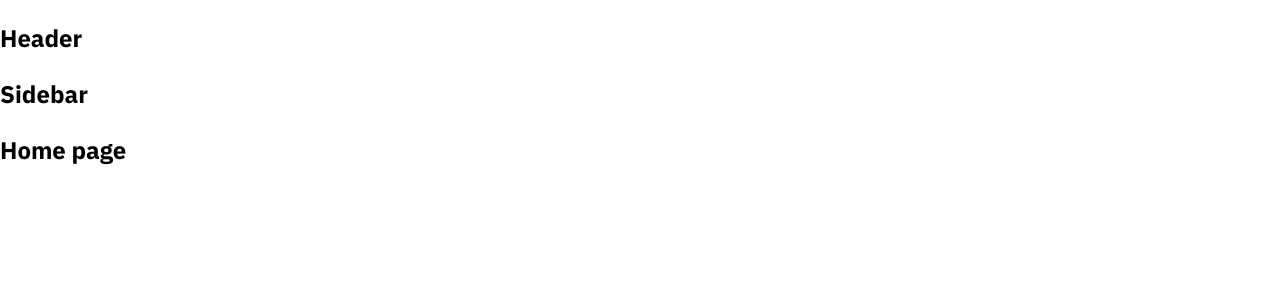
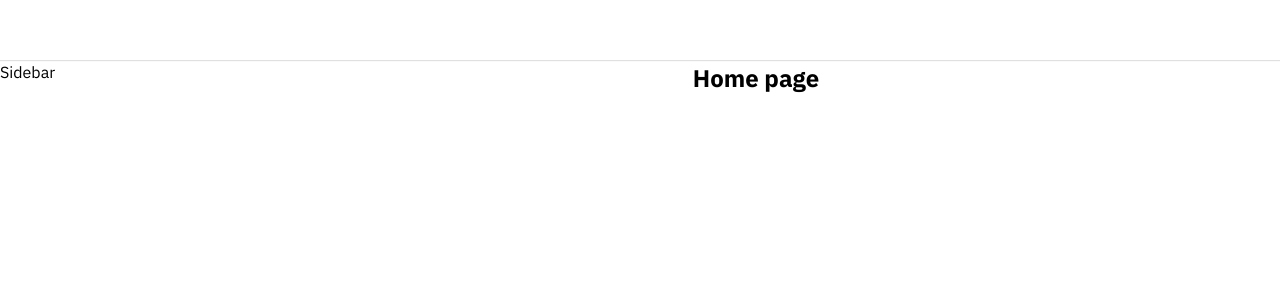
Before and after one commit to Niggha2003/tiktok, a React (Create React App) app: page / in a window 1280 px wide. Shown: the top 300 px of the page. Built offline with nearby package versions, Linux system fonts and the light colour scheme.

Commit message:
dựng khung layout mặc định

```diff
--- a/package.json
+++ b/package.json
@@ -6,6 +6,7 @@
     "@testing-library/jest-dom": "^5.16.5",
     "@testing-library/react": "^13.4.0",
     "@testing-library/user-event": "^13.5.0",
+    "classnames": "^2.3.2",
     "normalize.css": "^8.0.1",
     "react": "^18.2.0",
     "react-dom": "^18.2.0",
--- a/src/components/GlobalStyles/GlobalStyles.scss
+++ b/src/components/GlobalStyles/GlobalStyles.scss
@@ -3,10 +3,15 @@
 
 :root {
     --primary: #fe2c55;
+
+    // Default layout
+    --header-height: 60px;
 }
 
 * {
     box-sizing: border-box;
+    margin: 0;
+    padding: 0;
 }
 
 html {
--- /dev/null
+++ b/src/components/Layout/DefaultLayout/DefaultLayout.module.scss
@@ -0,0 +1,9 @@
+.container {
+    display: flex;
+}
+
+.content {
+    display: flex;
+    flex: 1;
+    justify-content: center;
+}
--- /dev/null
+++ b/src/components/Layout/DefaultLayout/Sidebar/Sidebar.module.scss
@@ -0,0 +1,3 @@
+.wrapper {
+    width: 232px;
+}
--- a/src/components/Layout/DefaultLayout/Sidebar/index.js
+++ b/src/components/Layout/DefaultLayout/Sidebar/index.js
@@ -1,5 +1,10 @@
+import classNames from 'classnames/bind';
+import styles from './Sidebar.module.scss';
+
+const cx = classNames.bind(styles);
+
 function Sidebar() {
-    return <h2>Sidebar</h2>;
+    return <div className={cx('wrapper')}>Sidebar</div>;
 }
 
 export default Sidebar;
--- a/src/components/Layout/DefaultLayout/index.js
+++ b/src/components/Layout/DefaultLayout/index.js
@@ -1,13 +1,18 @@
+import classNames from 'classnames/bind';
+import styles from './DefaultLayout.module.scss';
+
 import Header from '../common/Header';
 import Sidebar from './Sidebar';
 
+const cx = classNames.bind(styles);
+
 function DefaultLayout({ children }) {
     return (
-        <div>
+        <div className={cx('wrapper')}>
             <Header />
-            <div className="container">
+            <div className={cx('container')}>
                 <Sidebar />
-                <div className="content">{children}</div>
+                <div className={cx('content')}>{children}</div>
             </div>
         </div>
     );
--- /dev/null
+++ b/src/components/Layout/common/Header/Header.module.scss
@@ -0,0 +1,6 @@
+.wrapper {
+    width: 100%;
+    box-shadow: 0px 1px 1px rgba(0, 0, 0, 0.12);
+    height: var(--header-height);
+    display: flex;
+}
--- a/src/components/Layout/common/Header/index.js
+++ b/src/components/Layout/common/Header/index.js
@@ -1,5 +1,14 @@
+import classNames from 'classnames/bind';
+import styles from './Header.module.scss';
+
+const cx = classNames.bind(styles);
+
 function Header() {
-    return <h2>Header</h2>;
+    return (
+        <header className={cx('wrapper')}>
+            <div className={cx('inner')}></div>
+        </header>
+    );
 }
 
 export default Header;
```
Also changed, not shown: 1 other file (tests, documents, lock files or other folders).
